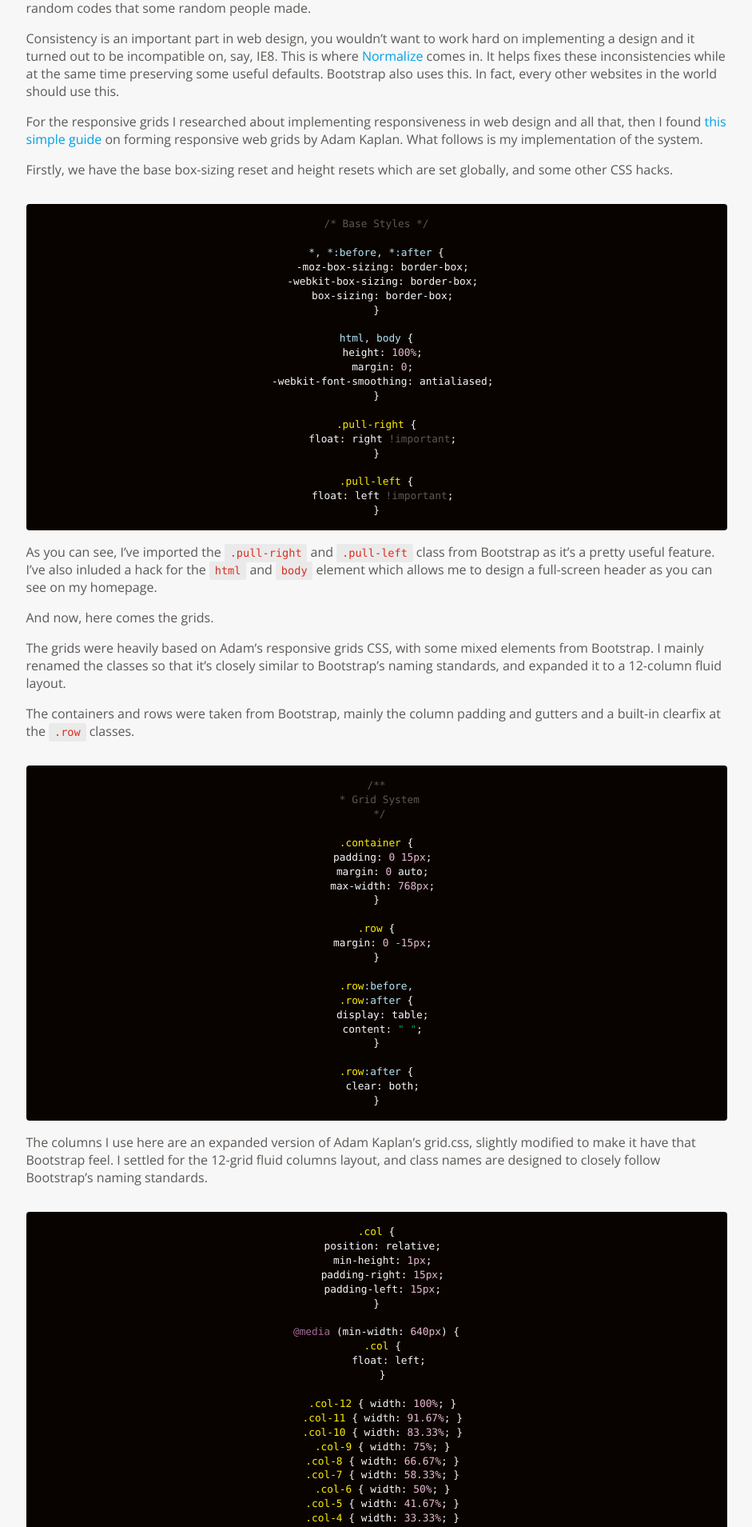
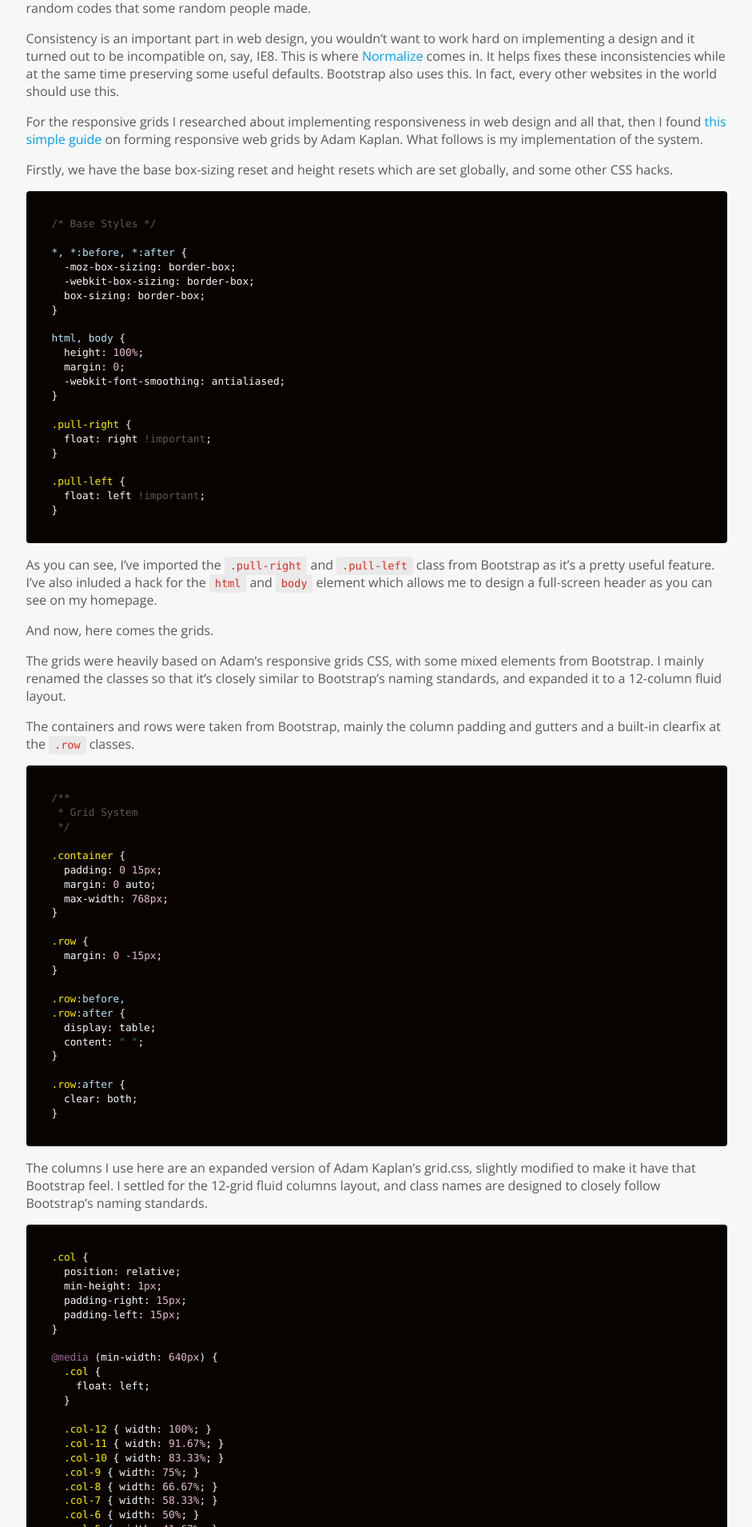
Before and after one commit to resir014/resir014.github.io, a Jekyll site: the page built from _posts/2014/2014-06-05-the-responsive-web-design-framework-that-never-was.md, in a window 1280 px wide. Shown: the part 1064-2973 px from the top of the page at 80% size, without its empty margins (169-1110 px from the left). Built offline with Jekyll 4.4.1, drawn with Linux system fonts in a browser that asks for light colours; comment, search, counter and statistics services are not loaded.

Commit message:
converted old posts to new format

````diff
--- a/_posts/2014/2014-06-05-the-responsive-web-design-framework-that-never-was.md
+++ b/_posts/2014/2014-06-05-the-responsive-web-design-framework-that-never-was.md
@@ -29,7 +29,7 @@ For the responsive grids I researched about implementing responsiveness in web d
 
 Firstly, we have the base box-sizing reset and height resets which are set globally, and some other CSS hacks.
 
-{% highlight css %}
+```css
 /* Base Styles */
 
 *, *:before, *:after {
@@ -51,7 +51,7 @@ html, body {
 .pull-left {
   float: left !important;
 }
-{% endhighlight %}
+```
 
 As you can see, I've imported the `.pull-right` and `.pull-left` class from Bootstrap as it's a pretty useful feature. I've also inluded a hack for the `html` and `body` element which allows me to design a full-screen header as you can see on my homepage.
 
@@ -61,7 +61,7 @@ The grids were heavily based on Adam's responsive grids CSS, with some mixed ele
 
 The containers and rows were taken from Bootstrap, mainly the column padding and gutters and a built-in clearfix at the `.row` classes.
 
-{% highlight css %}
+```css
 /**
  * Grid System
  */
@@ -85,11 +85,11 @@ The containers and rows were taken from Bootstrap, mainly the column padding and
 .row:after {
   clear: both;
 }
-{% endhighlight %}
+```
 
 The columns I use here are an expanded version of Adam Kaplan's grid.css, slightly modified to make it have that Bootstrap feel. I settled for the 12-grid fluid columns layout, and class names are designed to closely follow Bootstrap's naming standards.
 
-{% highlight css %}
+```css
 .col {
   position: relative;
   min-height: 1px;
@@ -131,13 +131,13 @@ The columns I use here are an expanded version of Adam Kaplan's grid.css, slight
 .clearfix:after {
   clear: both;
 }
-{% endhighlight %}
+```
 
 This CSS actually requires to load the `.col` class first, though it may sound redundant, but it helps to minimize the work of replacing column class names. There's also a `.col-push` class if you want to switch the order of the columns over.
 
 A typical grid layout may look like this:
 
-{% highlight html %}
+```html
 <div class="container">
   <div class="row">
     <div class="col col-9">
@@ -148,7 +148,7 @@ A typical grid layout may look like this:
     </div>
   </div>
 </div>
-{% endhighlight %}
+```
 
 ## So, what happened to it?
 
````
Also changed, not shown: _posts/2015/2015-12-04-content-curation-with-jekyll-github-pages.md (+2 -2 lines), _posts/2016/2016-02-17-tumblr-and-the-internet-positif-hammer.md (+1 -0 lines), _posts/2016/2016-08-20-why-web-filters-never-work.md (+1 -0 lines), _posts/2017-01-17-an-idiots-guide-to-pilkada-dki-2017.md (+1 -0 lines).
